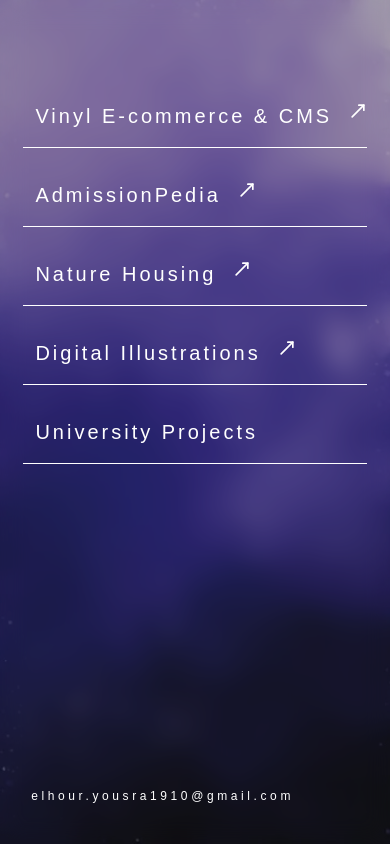
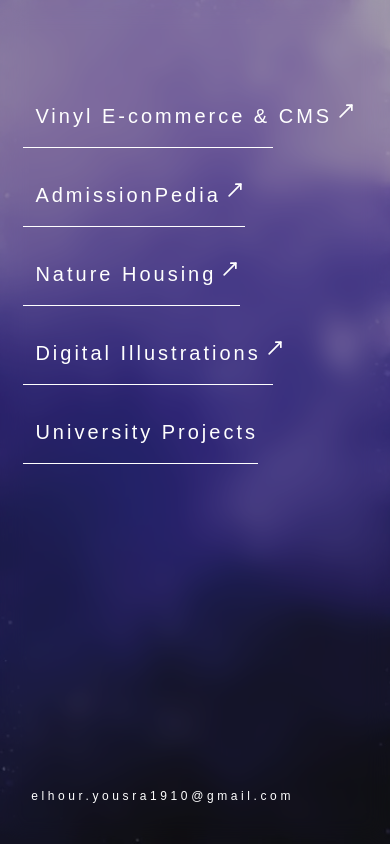
Before and after one commit to yousra-elhour/portfolio, a Next.js app: page /works in a window 390 px wide. Built offline with nearby package versions, Linux system fonts and the light colour scheme; a web font is replaced by a local one.

Commit message:
screen responsiveness fixes

```diff
--- a/app/components/Works.tsx
+++ b/app/components/Works.tsx
@@ -90,7 +90,7 @@ export default function Works() {
               key={index}
               onMouseEnter={() => setHoveredItem(index)}
               onMouseLeave={() => setHoveredItem(null)}
-              className=" cursor-pointer"
+              className="cursor-pointer works-item"
             >
               <div className="lg:mb-7 mb-4 flex justify-between items-start gap-20 works-item-container">
                 <Link
--- a/app/globals.css
+++ b/app/globals.css
@@ -54,13 +54,26 @@ body::-webkit-scrollbar {
   /* Fix the layout for smaller screens - remove justify-between behavior */
   .works-item-container {
     justify-content: flex-start !important; /* Override justify-between */
-    gap: 1rem !important; /* Much smaller gap than gap-20 */
+    gap: 0.25rem !important; /* Very small gap so arrow is right at end of text */
     max-width: fit-content !important; /* Container should only take needed space */
   }
 
   .works-item-container .works-title {
     flex-shrink: 0 !important; /* Prevent title from shrinking */
     white-space: nowrap !important; /* Keep titles on one line */
+  }
+
+  /* Control each works item to be compact */
+  .works-item {
+    max-width: fit-content !important; /* Each work item only takes needed space */
+    display: block !important;
+  }
+
+  /* Make hr lines only as wide as the text content */
+  .works-divider {
+    margin-bottom: 2rem !important;
+    width: 100% !important; /* Takes width of parent container */
+    max-width: 250px !important; /* Compact width that matches text + arrow */
   }
 
   /* Hero section - smaller text and spacing */
```
